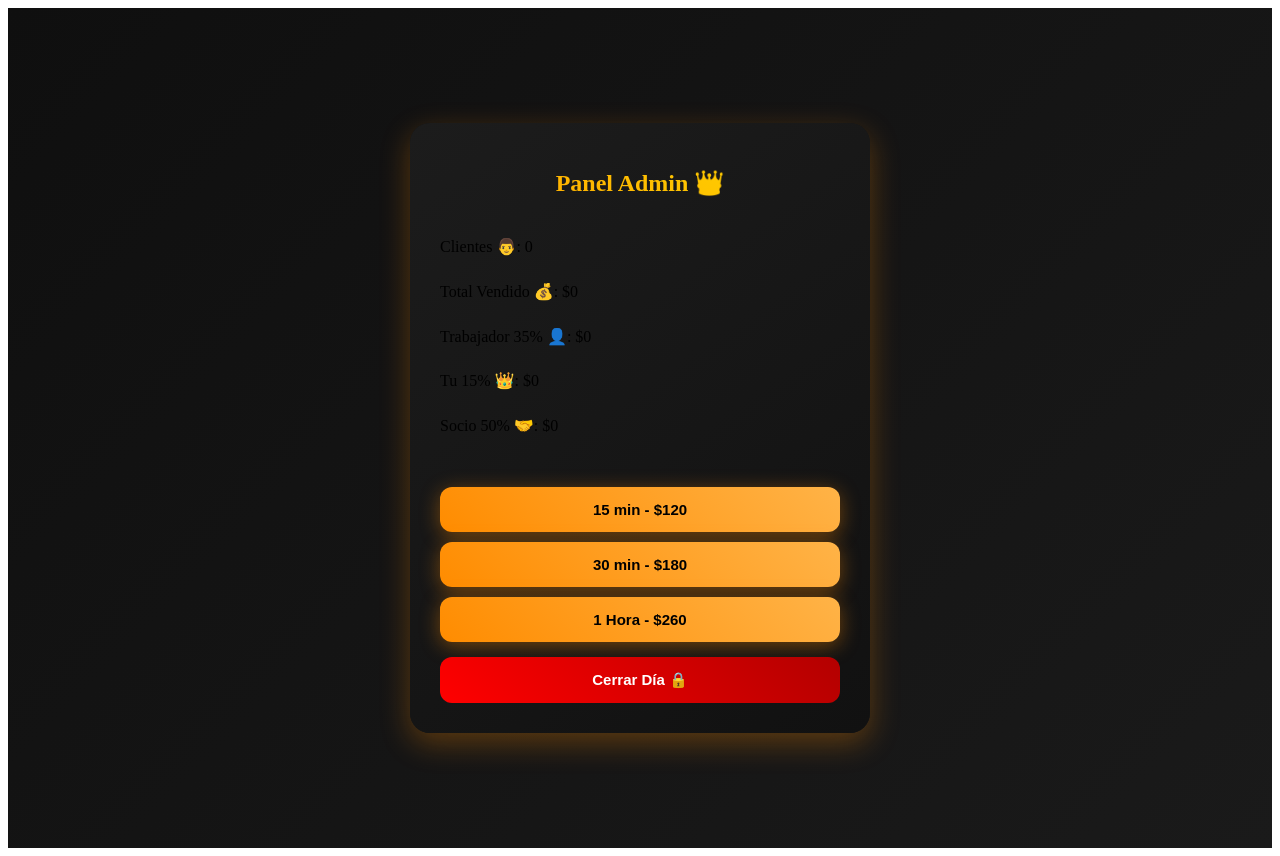
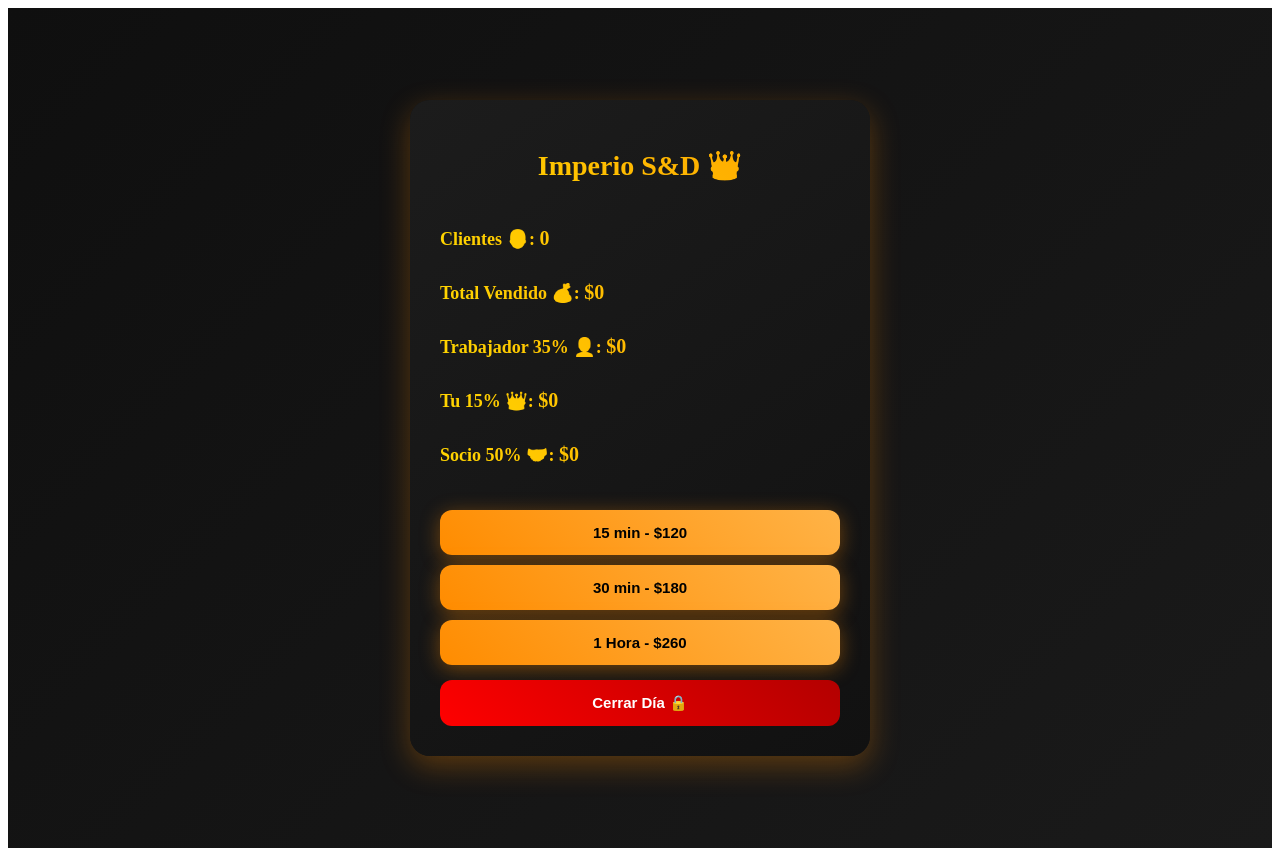
Before and after one commit to trprince81/Rey-Control, a Next.js app: page /admin in a window 1280 px wide. Built offline with nearby package versions, Linux system fonts and the light colour scheme.

Commit message:
admin.js

```diff
--- a/pages/admin.js
+++ b/pages/admin.js
@@ -9,7 +9,6 @@ export default function Admin() {
     if (cerrado) return;
 
     const confirmar = confirm("¿Estás seguro que quieres agregar este cliente?");
-
     if (!confirmar) return;
 
     setClientes(clientes + 1);
@@ -31,27 +30,27 @@ export default function Admin() {
   return (
     <div style={styles.container}>
       <div style={styles.card}>
-        <h1 style={styles.title}>Panel Admin 👑</h1>
+        <h1 style={styles.title}>Imperio S&D 👑</h1>
 
         <div style={styles.stats}>
           <p style={styles.goldText}>
-    Clientes 👨: {clientes}
+            Clientes 👨: <span style={styles.number}>{clientes}</span>
           </p>
 
           <p style={styles.goldText}>
-    Total Vendido 💰: ${total}
+            Total Vendido 💰: <span style={styles.number}>${total}</span>
           </p>
 
           <p style={styles.goldText}>
-    Trabajador 35% 👤: ${trabajador}
+            Trabajador 35% 👤: <span style={styles.number}>${trabajador}</span>
           </p>
 
           <p style={styles.goldText}>
-    Tu 15% 👑: ${tu}
+            Tu 15% 👑: <span style={styles.number}>${tu}</span>
           </p>
 
           <p style={styles.goldText}>
-    Socio 50% 🤝: ${socio}
+            Socio 50% 🤝: <span style={styles.number}>${socio}</span>
           </p>
         </div>
 
@@ -75,7 +74,7 @@ export default function Admin() {
           </>
         )}
 
-        {cerrado && <p style={{ color: "red" }}>Día Cerrado</p>}
+        {cerrado && <p style={{ color: "red", marginTop: "15px" }}>Día Cerrado</p>}
       </div>
     </div>
   );
@@ -103,18 +102,31 @@ const styles = {
   },
 
   title: {
-    fontSize: "24px",
+    fontSize: "28px",
     marginBottom: "20px",
-    background: "linear-gradient(45deg, orange, gold)",
+    fontWeight: "bold",
+    textAlign: "center",
+    background: "linear-gradient(45deg, #FFD700, #FFB800, #FFA500)",
     WebkitBackgroundClip: "text",
     WebkitTextFillColor: "transparent",
-    fontWeight: "bold",
-    textAlign: "center",
   },
 
   stats: {
     marginBottom: "20px",
     lineHeight: "1.8",
+  },
+
+  goldText: {
+    fontSize: "18px",
+    fontWeight: "bold",
+    marginBottom: "8px",
+    background: "linear-gradient(45deg, #FFD700, #FFB800, #FFA500)",
+    WebkitBackgroundClip: "text",
+    WebkitTextFillColor: "transparent",
+  },
+
+  number: {
+    fontSize: "20px",
   },
 
   button: {
```
Lines whose indentation alone changed are shown as unchanged.
